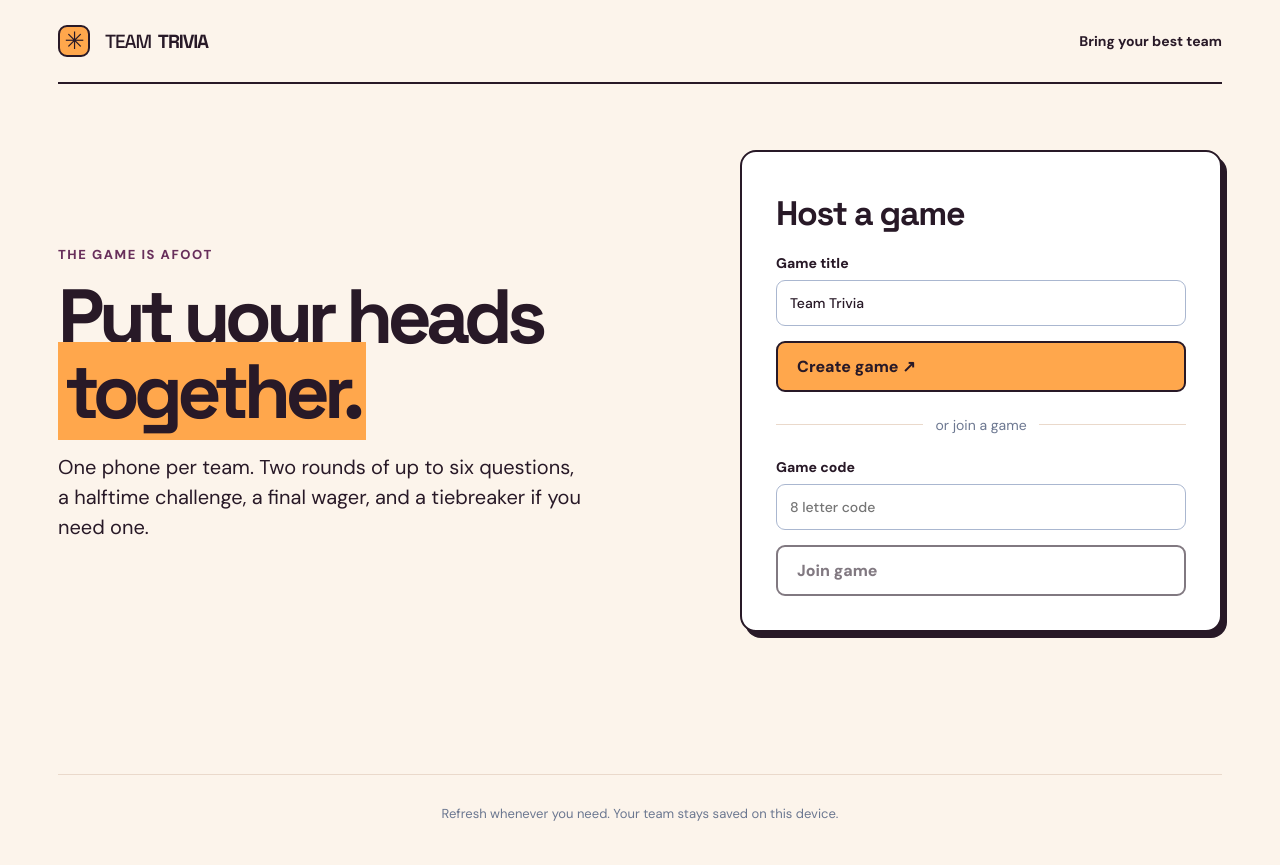
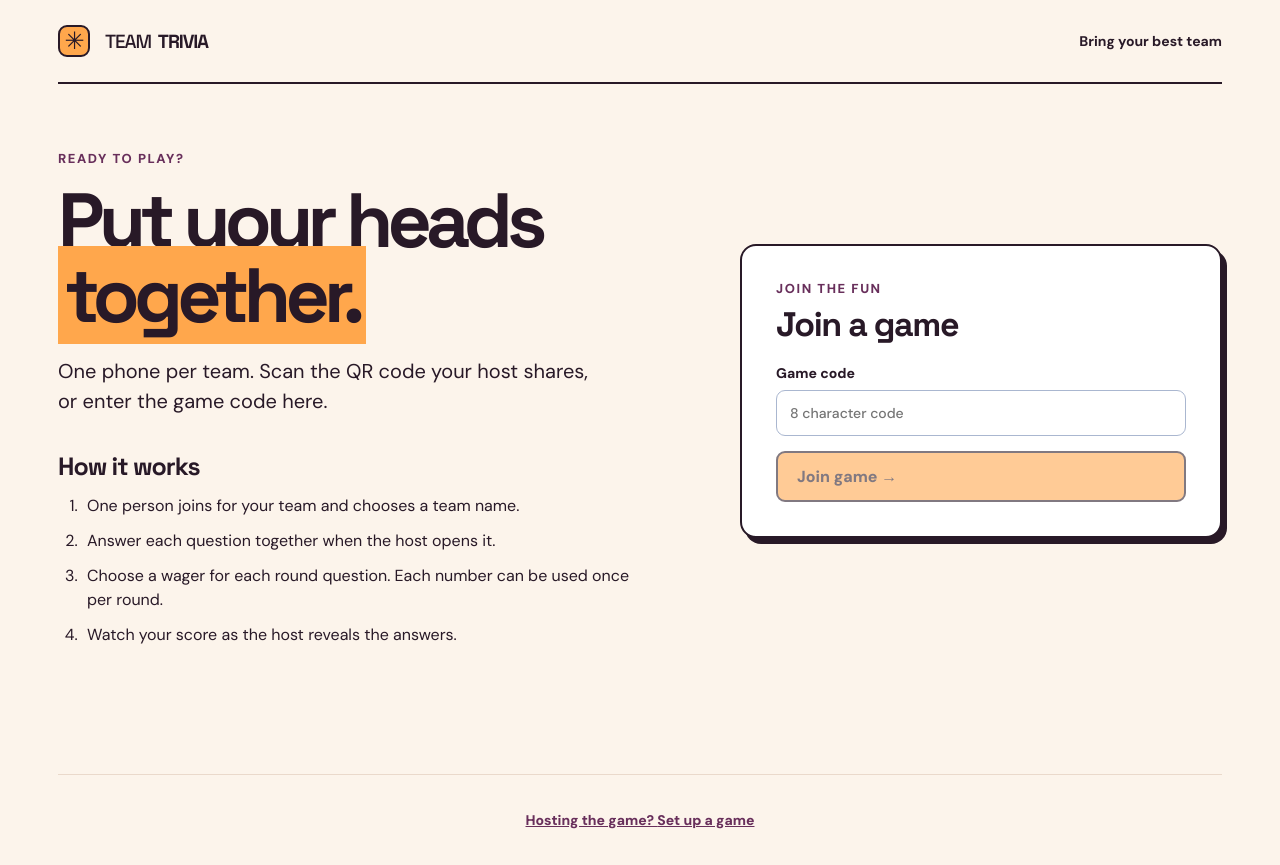
Before and after one commit to comradebesti/trivia, a Next.js app: page / in a window 1280 px wide. Built offline with nearby package versions, Linux system fonts and the light colour scheme.

Commit message:
Improve team join page and add question categories

```diff
--- a/app/globals.css
+++ b/app/globals.css
@@ -21,6 +21,10 @@ button:disabled { cursor:not-allowed; opacity:.58; }
 .card h2 { font:700 27px/1.17 "Space Grotesk",sans-serif; letter-spacing:-.04em; margin:8px 0 20px; }
 .start { padding:34px; }
 .start h2 { font-size:34px; }
+.howworks { margin-top:34px; }
+.howworks h2 { font:700 25px "Space Grotesk",sans-serif; letter-spacing:-.04em; margin:0 0 12px; }
+.howworks ol { margin:0; padding-left:24px; line-height:1.55; }
+.howworks li { padding:0 0 10px 5px; }
 label { display:block; font-size:14px; font-weight:800; margin:0 0 15px; }
 input,select,textarea { display:block; width:100%; background:#fff; color:var(--ink); border:1.5px solid #aab7d0; border-radius:9px; outline:none; padding:12px 13px; margin-top:8px; min-height:46px; font-weight:500; }
 textarea { resize:vertical; }
@@ -105,5 +109,9 @@ input:focus,select:focus,textarea:focus { border-color:var(--blue); box-shadow:0
 .done { font-weight:800; font-size:19px; }
 .error { padding:14px 17px; margin-bottom:22px; border:2px solid #b13636; border-radius:9px; background:#fff1ef; color:#8e2222; font-weight:700; }
 footer { color:#6b7790; text-align:center; border-top:1px solid var(--line); padding:30px 0; margin-top:50px; font-size:13px; }
+.footerlink { color:var(--blue); background:none; border:0; text-decoration:underline; font-weight:800; font-size:14px; padding:6px; }
+.hostsetup { max-width:430px; margin:20px auto 0; text-align:left; border:1px solid var(--line); background:#fff; border-radius:12px; padding:22px; }
+.hostsetup h2 { color:var(--ink); font:700 24px "Space Grotesk",sans-serif; margin:0 0 16px; }
+.hostsetup .primary { width:100%; }
 @media(max-width:850px) { .gamegrid,.grid2 { grid-template-columns:1fr; } .intro { padding:60px 0; gap:40px; } .intro h1 { max-width:600px; } }
 @media(max-width:560px) { .shell { padding:0 16px; } .mast { height:70px; } .mastnote { display:none; } .intro h1 { font-size:52px; } .intro p { font-size:17px; } .card,.start { padding:20px; box-shadow:3px 4px 0 var(--ink); } .topline { align-items:flex-start; flex-direction:column; padding:27px 0; } .joincontent { flex-direction:column; align-items:flex-start; } .joincontent img { align-self:center; } .choicesform,.answergrid { grid-template-columns:1fr; } .sectionhead { align-items:flex-start; flex-direction:column; } .code { font-size:22px; } }
--- a/app/trivia.tsx
+++ b/app/trivia.tsx
@@ -37,6 +37,7 @@ export default function Trivia() {
   const [written, setWritten] = useState(""), [wager, setWager] = useState<number | "">("");
   const [finalWager, setFinalWager] = useState<number | "">("");
   const [error, setError] = useState(""), [busy, setBusy] = useState(false);
+  const [showHost, setShowHost] = useState(false);
   const [qr, setQr] = useState(""), [copied, setCopied] = useState(false);
   const joinUrl = typeof window !== "undefined" && id ? `${window.location.origin}/?game=${id}` : "";
   const isRound = game?.current?.stage === "round1" || game?.current?.stage === "round2";
@@ -95,8 +96,9 @@ export default function Trivia() {
 
   return <main className="shell">
     <header className="mast"><div className="brand"><span className="brandmark">✳</span> TEAM <b>TRIVIA</b></div><span className="mastnote">Bring your best team</span></header>
-    {!id ? <section className="intro grid2"><div><div className="eyebrow">THE GAME IS AFOOT</div><h1>Put your heads <em>together.</em></h1><p>One phone per team. Two rounds of up to six questions, a halftime challenge, a final wager, and a tiebreaker if you need one.</p></div>
-      <div className="card start"><h2>Host a game</h2><label>Game title<input value={title} maxLength={80} onChange={e => setTitle(e.target.value)} /></label><button className="primary" disabled={busy} onClick={() => void send("create", { title })}>Create game ↗</button><div className="divider">or join a game</div><form onSubmit={e => { e.preventDefault(); if (joinCode.length === 8) { setId(joinCode); history.replaceState(null, "", `/?game=${joinCode}`); } }}><label>Game code<input placeholder="8 letter code" maxLength={8} value={joinCode} onChange={e => setJoinCode(e.target.value.toUpperCase().replace(/[^A-Z0-9]/g, ""))} /></label><button className="secondary" disabled={joinCode.length !== 8}>Join game</button></form></div>
+    {!id && error && <div className="error" role="alert">{error}</div>}
+    {!id ? <section className="intro grid2"><div><div className="eyebrow">READY TO PLAY?</div><h1>Put your heads <em>together.</em></h1><p>One phone per team. Scan the QR code your host shares, or enter the game code here.</p><div className="howworks"><h2>How it works</h2><ol><li>One person joins for your team and chooses a team name.</li><li>Answer each question together when the host opens it.</li><li>Choose a wager for each round question. Each number can be used once per round.</li><li>Watch your score as the host reveals the answers.</li></ol></div></div>
+      <div className="card start"><div className="eyebrow">JOIN THE FUN</div><h2>Join a game</h2><form onSubmit={e => { e.preventDefault(); if (joinCode.length === 8) { setId(joinCode); history.replaceState(null, "", `/?game=${joinCode}`); } }}><label>Game code<input placeholder="8 character code" maxLength={8} value={joinCode} onChange={e => setJoinCode(e.target.value.toUpperCase().replace(/[^A-Z0-9]/g, ""))} /></label><button className="primary" disabled={joinCode.length !== 8}>Join game →</button></form></div>
     </section> : <>
       <div className="topline"><div><div className="eyebrow">{game?.isHost ? "HOST DESK" : game?.myTeam ? "TEAM SCREEN" : "JOIN THE GAME"} · {id}</div><h1>{game?.title || "Team Trivia"}</h1></div><span className="pill">{game?.phase === "wager" ? "Place final wagers" : game?.phase === "open" ? "Question open" : game?.phase === "reveal" ? "Answer revealed" : game?.phase === "closed" ? "Answers closed" : "Waiting to start"}</span></div>
       {error && <div className="error" role="alert">{error}</div>}
@@ -132,7 +134,7 @@ export default function Trivia() {
         {game.phase === "reveal" && question?.position === game.questions.length && <div className="card done">That’s the game. Check the standings! 🏆</div>}
       </div><aside className="sidecol"><section className="card"><div className="eyebrow">THE ROSTER</div><h2>Teams <span className="count">{game.leaderboard.length}</span></h2>{game.leaderboard.length ? <ol className="scores">{game.leaderboard.map((t, i) => <li key={t.id}><span>{String(i + 1).padStart(2, "0")}</span><b>{t.name}</b><strong>{t.score}</strong>{t.distance !== null && <small>off by {t.distance}</small>}</li>)}</ol> : <p className="muted">Teams appear as they join.</p>}</section>
         <section className="card"><div className="eyebrow">YOUR LINEUP</div><h2>Questions <span className="count">{game.questions.length}</span></h2>{game.questions.length ? <ol className="questionlist">{game.questions.map(q => <li key={q.id}><span>{String(q.position).padStart(2, "0")}</span><div>{q.prompt}<small>{stageLabel(q.stage)}{q.category ? ` · ${q.category}` : ""} · Correct: {answerText(q, q.correct!)}</small></div>{game.phase === "lobby" && <button aria-label="Remove question" onClick={() => void send("remove", { question: q.id })}>×</button>}</li>)}</ol> : <p className="muted">Add a question to start.</p>}</section>
-      </aside></div> : <div className="player">{!game.myTeam ? <section className="card"><div className="eyebrow">HELLO, FUTURE WINNERS</div><h2>Join your team</h2><p>One phone per team. Pick a name everyone will recognize.</p><form onSubmit={e => { e.preventDefault(); void send("join", { name }); }}><label>Team name<input maxLength={36} minLength={2} required value={name} placeholder="The Brain Trust" onChange={e => setName(e.target.value)} /></label><button className="primary" disabled={busy}>Join game →</button></form></section> : <>
+      </aside></div> : <div className="player">{!game.myTeam ? <section className="card"><div className="eyebrow">HELLO, FUTURE WINNERS</div><h2>Join your team</h2><p>One person per team uses this phone. Pick a team name, then answer questions together as the host opens them. You’ll choose a wager for each round question.</p><form onSubmit={e => { e.preventDefault(); void send("join", { name }); }}><label>Team name<input maxLength={36} minLength={2} required value={name} placeholder="The Brain Trust" onChange={e => setName(e.target.value)} /></label><button className="primary" disabled={busy}>Join game →</button></form></section> : <>
         <section className="teamtag"><span>PLAYING AS</span><strong>{game.myTeam.name}</strong></section>
         {question ? <section className="card current"><div className="eyebrow">{stageLabel(question.stage).toUpperCase()} · QUESTION {question.position} OF {game.questions.length}</div>
           {game.phase === "wager" ? <><h2>Final wager</h2><p>Choose how many of your current points to risk. You’ll gain that many for a correct answer or lose them for a wrong one. The question comes next.</p>{game.myWager === null ? <><label>Your wager · up to {Math.max(0, game.leaderboard.find(t => t.id === game.myTeam?.id)?.score || 0)}<input type="number" min={0} max={Math.max(0, game.leaderboard.find(t => t.id === game.myTeam?.id)?.score || 0)} value={finalWager} onChange={e => setFinalWager(e.target.value === "" ? "" : Number(e.target.value))} /></label><button className="primary" disabled={busy || finalWager === ""} onClick={() => void send("finalWager", { amount: finalWager })}>Lock in wager</button></> : <p className="response">Wager locked in: {game.myWager}. Waiting for the question…</p>}</> :
@@ -146,6 +148,6 @@ export default function Trivia() {
         <section className="card"><div className="eyebrow">THE STANDINGS</div><h2>Leaderboard</h2><ol className="scores">{game.leaderboard.map((t, i) => <li className={t.id === game.myTeam?.id ? "mine" : ""} key={t.id}><span>{String(i + 1).padStart(2, "0")}</span><b>{t.name}</b><strong>{t.score}</strong>{t.distance !== null && <small>off by {t.distance}</small>}</li>)}</ol></section>
       </>}</div>}
     </>}
-    <footer>Refresh whenever you need. Your team stays saved on this device.</footer>
+    <footer>{!id ? <><button type="button" className="footerlink" aria-expanded={showHost} onClick={() => setShowHost(v => !v)}>Hosting the game? {showHost ? "Close host setup" : "Set up a game"}</button>{showHost && <div className="hostsetup"><h2>Host a game</h2><label>Game title<input value={title} maxLength={80} onChange={e => setTitle(e.target.value)} /></label><button className="primary" disabled={busy} onClick={() => void send("create", { title })}>Create game ↗</button></div>}</> : "Refresh whenever you need. Your team stays saved on this device."}</footer>
   </main>;
 }
```
